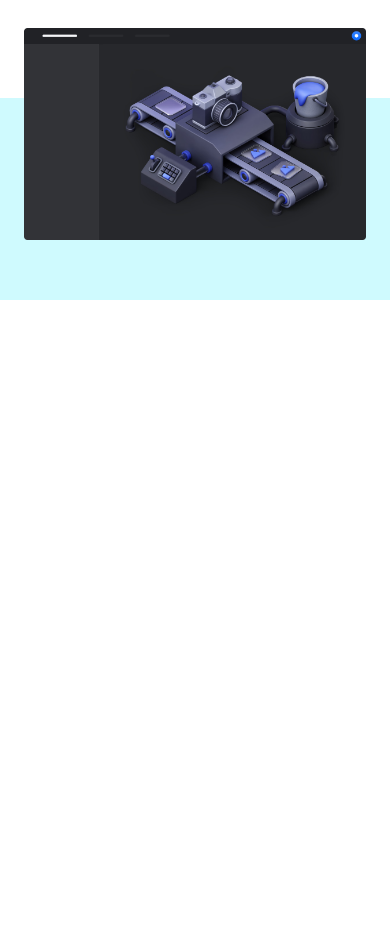
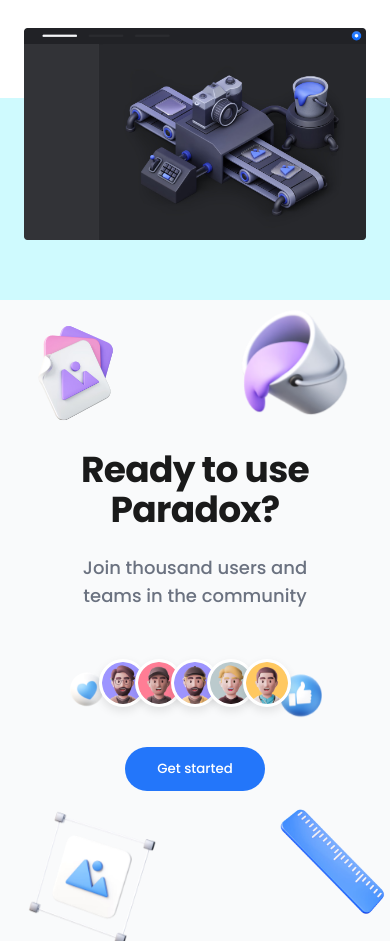
Before and after one commit to sanjayagayan/Paradox-Landing-Page, a website built with Vite: page index.html in a window 390 px wide. Shown: the part 10083-11024 px from the top of the page. Before the commit the page ends 10383 px from the top, so only its background shows below. Built offline with nearby package versions, Linux system fonts and the light colour scheme.

Commit message:
Completed - Footer CTA Component with fully responsive

```diff
--- a/index.html
+++ b/index.html
@@ -482,7 +482,30 @@
         </div>
       </section>
 
-      <section class="cta">
+      <section class="footer-cta">
+        <img src="./src/assets/deco-images.avif" class="footer-cta__deco deco-top-left" alt="">
+        <img src="./src/assets/deco-heart.avif" class="footer-cta__deco deco-heart" alt="">
+        <img src="./src/assets/deco-bucket.avif" class="footer-cta__deco deco-paint-bucket" alt="">
+        <img src="./src/assets/deco-frame.avif" class="footer-cta__deco deco-image-frame" alt="">
+        <img src="./src/assets/deco-thumbsup.avif" class="footer-cta__deco deco-thumbs-up" alt="">
+        <img src="./src/assets/deco-ruller.avif" class="footer-cta__deco deco-ruler" alt="">
+
+        <div class="footer-cta__container">
+          <h2 class="footer-cta__title">Ready to use Paradox?</h2>
+          <p class="footer-cta__subtitle">Join thousand users and teams in the community</p>
+
+          <div class="footer-cta__avatars">
+            <div class="avatar-stack">
+              <img src="./src/assets/avatar1.avif" alt="User" class="avatar-stack__img">
+              <img src="./src/assets/avatar2.avif" alt="User" class="avatar-stack__img">
+              <img src="./src/assets/avatar3.avif" alt="User" class="avatar-stack__img">
+              <img src="./src/assets/avatar4.avif" alt="User" class="avatar-stack__img">
+              <img src="./src/assets/avatar5.avif" alt="User" class="avatar-stack__img">
+            </div>
+          </div>
+
+          <button class="btn btn--primary btn--large">Get started</button>
+        </div>
       </section>
     </main>
 
--- /dev/null
+++ b/src/styles/layout/_footer-cta.scss
@@ -0,0 +1,124 @@
+@use "../abstracts/variables" as *;
+
+.footer-cta {
+  position: relative;
+  width: 100%;
+  background-color: #f9fafb;
+  padding: 100px 24px;
+  overflow: hidden;
+  text-align: center;
+
+  &__container {
+    position: relative;
+    z-index: 10;
+    max-width: 800px;
+    margin: 0 auto;
+    padding: 50px;
+    text-align: center;
+    display: flex;
+    flex-direction: column;
+    align-items: center;
+  }
+
+  &__title {
+    font-size: 36px;
+    font-weight: 800;
+    color: $color-dark;
+    line-height: 1.1;
+    margin-bottom: 24px;
+    letter-spacing: -0.02em;
+
+    @media (min-width: $bp-md) {
+      font-size: 56px;
+    }
+  }
+
+  &__subtitle {
+    font-size: 18px;
+    color: #6B7280;
+    font-weight: 500;
+    line-height: 1.6;
+    margin-bottom: 48px;
+    max-width: 500px;
+
+    @media (min-width: $bp-md) {
+      font-size: 20px;
+    }
+  }
+
+  &__deco {
+    position: absolute;
+    z-index: 1;
+    pointer-events: none;
+    object-fit: contain;
+
+    animation: float-deco 4s ease-in-out infinite;
+  }
+
+  &__avatars {
+    margin-bottom: 40px;
+  display: flex;
+  justify-content: center;
+
+  .avatar-stack {
+    display: flex;
+    align-items: center;
+
+    &__img {
+      width: 48px;
+      height: 48px;
+      border-radius: 50%;
+      border: 3px solid white;
+      box-shadow: 0 4px 10px rgba(0, 0, 0, 0.1);
+      margin-left: -12px;
+
+      object-fit: cover;
+      background-color: #f3f4f6;
+      transition: transform 0.3s ease;
+
+      &:first-child {
+        margin-left: 0;
+      }
+
+      &:hover {
+        transform: translateY(-5px);
+        z-index: 10;
+        position: relative;
+      }
+
+      @media (min-width: $bp-md) {
+        width: 56px;
+        height: 56px;
+        margin-left: -15px;
+      }
+    }
+  }
+  }
+
+  .deco-top-left { left: 8%; top: 15%; width: 200px; @media (max-width:$bp-md ) {
+    left: 2%; top: 2%; width: 130px;
+  } }
+  .deco-heart { left: 35%; top: 60%; width: 150px; @media (max-width:$bp-md ) {
+    left: 12%; top: 55%; width: 80px;
+  } }
+  .deco-paint-bucket { right: 2%; top: 0%; width: 250px; @media (max-width:$bp-md ) {
+    right: -2%; top: -6%; width: 200px;
+  } }
+  .deco-image-frame { left: 5%; top: 60%; width: 250px; @media (max-width:$bp-md ) {
+    left: -2%; top: 75%; width: 200px;
+  } }
+  .deco-thumbs-up { right: 15%; bottom: 20%; width: 150px;
+  @media (max-width:$bp-md ) {
+    right: 10%; bottom: 30%; width: 100px;
+  }
+}
+  .deco-ruler { right: 0%; bottom: 1%; width: 220px; @media (max-width:$bp-md ) {
+    right: -6%; bottom: 0%; width: 160px;
+  } }
+}
+
+
+@keyframes float-deco {
+  0%, 100% { transform: translateY(0); }
+  50% { transform: translateY(-10px); }
+}
--- a/src/styles/main.scss
+++ b/src/styles/main.scss
@@ -9,4 +9,5 @@
 @use './layout/how-it-works' as *;
 @use './layout/testimonials' as *;
 @use './layout/showcase' as *;
+@use './layout/footer-cta' as *;
 @use './layout/footer' as *;
```
Also changed, not shown: src/assets/deco-bucket.avif (added), src/assets/deco-frame.avif (added), src/assets/deco-heart.avif (added), src/assets/deco-images.avif (added), src/assets/deco-ruller.avif (added), src/assets/deco-thumbsup.avif (added).
